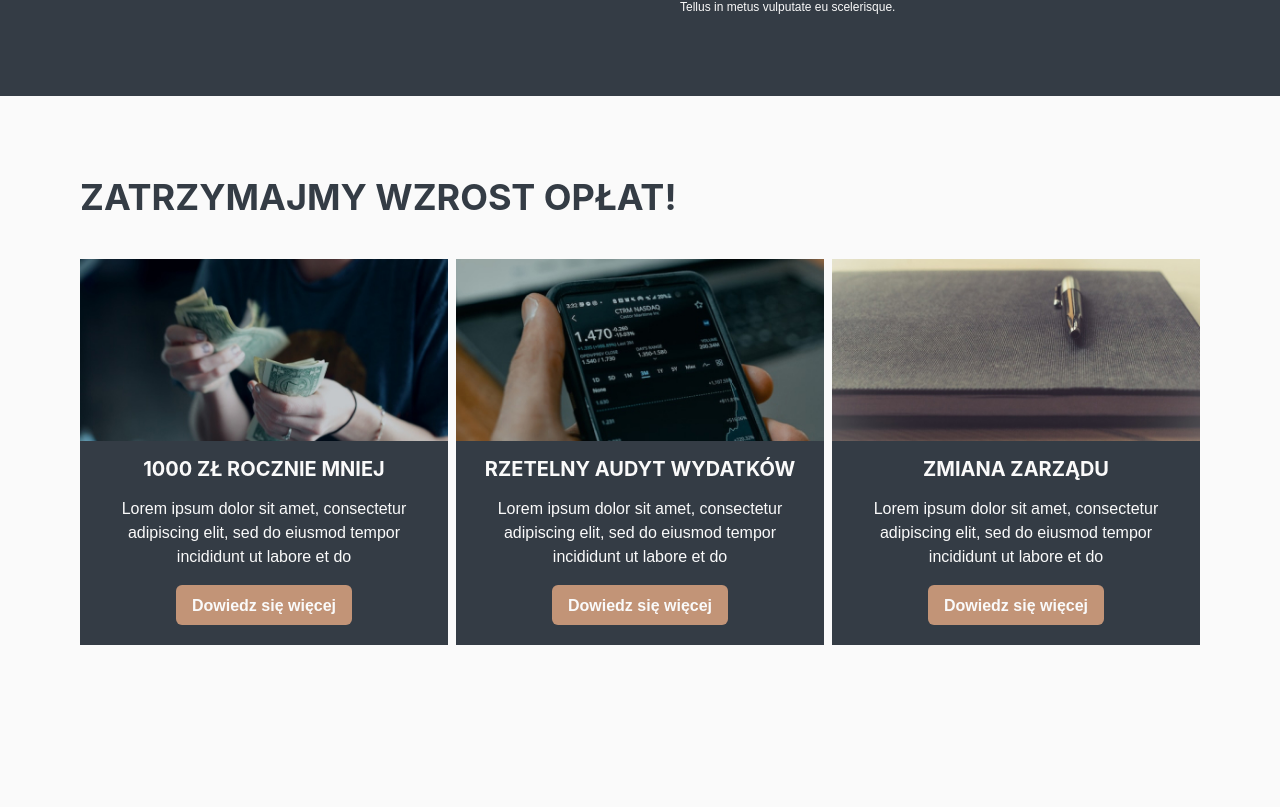
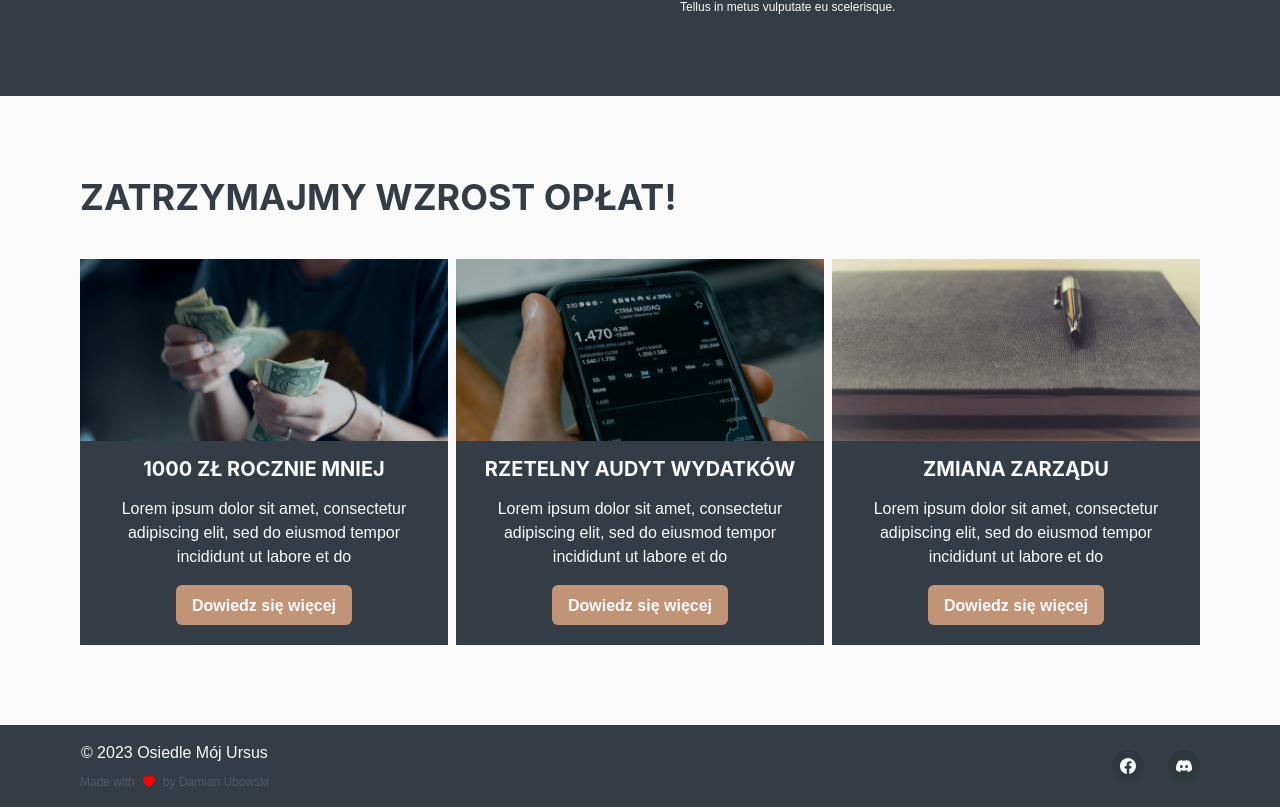
Before and after one commit to MojUrsus/MojUrsus.github.io, a React (Vite) app: page / in a window 1280 px wide. Shown: the part 1064-1871 px from the top of the page. Before the commit the page ends 1789 px from the top, so only its background shows below. Built offline with nearby package versions, Linux system fonts and the light colour scheme.

Commit message:
Add footer

```diff
--- a/package.json
+++ b/package.json
@@ -16,7 +16,8 @@
     "@emotion/styled": "^11.11.0",
     "framer-motion": "^10.12.16",
     "react": "^18.2.0",
-    "react-dom": "^18.2.0"
+    "react-dom": "^18.2.0",
+    "react-icons": "^4.9.0"
   },
   "devDependencies": {
     "@types/react": "^18.0.37",
--- a/src/App.tsx
+++ b/src/App.tsx
@@ -1,6 +1,7 @@
 import { VStack, Box, Flex } from '@chakra-ui/react'
 import { ReactNode } from 'react';
 import Navigation from "./components/Navigation";
+import Footer from "./components/Footer";
 import WelcomePage from './pages/WelcomePage';
 import ContactPage from './pages/ContactPage';
 import KeyPointsPage from './pages/KeyPointsPage';
@@ -27,6 +28,7 @@ function App() {
         <Page>
           <KeyPointsPage />
         </Page>
+        <Footer />
       </VStack>
     </>
   )
--- /dev/null
+++ b/src/components/Footer.tsx
@@ -0,0 +1,80 @@
+import {
+    Box,
+    chakra,
+    Container,
+    HStack,
+    Stack,
+    Text,
+    useColorModeValue,
+    VisuallyHidden,
+    VStack,
+} from '@chakra-ui/react';
+import { BsFacebook, BsDiscord, BsHeartFill } from 'react-icons/bs';
+import { ReactNode } from 'react';
+
+const SocialButton = ({
+    children,
+    label,
+    href,
+}: {
+    children: ReactNode;
+    label: string;
+    href: string;
+}) => {
+    return (
+        <chakra.button
+            bg={useColorModeValue('blackAlpha.100', 'whiteAlpha.100')}
+            rounded={'full'}
+            w={8}
+            h={8}
+            cursor={'pointer'}
+            as={'a'}
+            href={href}
+            display={'inline-flex'}
+            alignItems={'center'}
+            justifyContent={'center'}
+            transition={'background 0.3s ease'}
+            _hover={{
+                bg: useColorModeValue('blackAlpha.200', 'whiteAlpha.200'),
+            }}>
+            <VisuallyHidden>{label}</VisuallyHidden>
+            {children}
+        </chakra.button>
+    );
+};
+
+export default function Footer() {
+    return (
+        <Box
+            w='full'
+            bg={'gray.100'}
+            color={'white'}>
+            <Container
+                as={Stack}
+                maxW={'6xl'}
+                py={4}
+                direction={{ base: 'column', md: 'row' }}
+                spacing={4}
+                justify={{ base: 'center', md: 'space-between' }}
+                align={{ base: 'center', md: 'center' }}>
+                <VStack>
+                    <Text>© 2023 Osiedle Mój Ursus</Text>
+                    <HStack fontSize={'xs'}
+                        color={'gray.200'}>
+                        <Text>Made with</Text>
+                        <BsHeartFill color='red' />
+                        <Text>by Damian Ubowski</Text>
+                    </HStack>
+                </VStack>
+                <Stack direction={'row'} spacing={6}>
+                    <SocialButton label={'Facebook'} href={'#'}>
+                        <BsFacebook />
+                    </SocialButton>
+                    <SocialButton label={'Discord'} href={'#'}>
+                        <BsDiscord />
+                    </SocialButton>
+                </Stack>
+            </Container>
+        </Box>
+    );
+}
```
Also changed, not shown: 1 other file (tests, documents, lock files or other folders).
